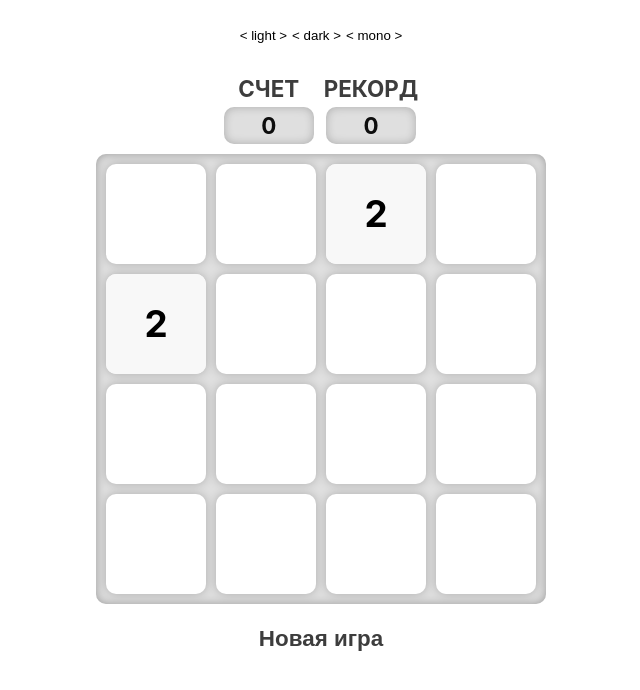
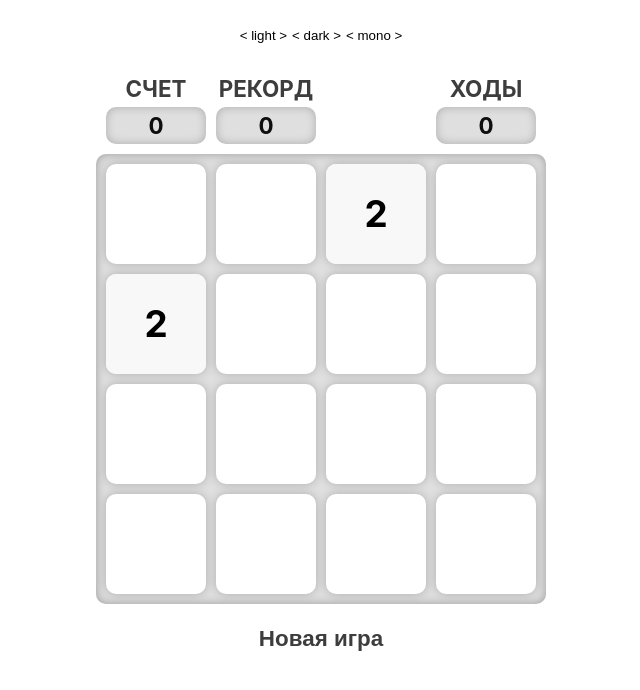
Before and after one commit to Tarasovvvv/2048, a React (Vite) app: page / in a window 1280 px wide. Shown: the top 690 px of the page, without its empty margins (319-959 px from the left). Built offline with nearby package versions, Linux system fonts and the light colour scheme.

Commit message:
fix tiles reanimates last move after page reloading

```diff
--- a/src/components/Game/Game.module.css
+++ b/src/components/Game/Game.module.css
@@ -1,71 +1,76 @@
 .game {
-  display: flex;
-  flex-direction: column;
-  align-items: center;
-  gap: 10px;
-  width: fit-content;
   margin: 0 auto; /*Потом заменить на grid area в app.css*/
+}
+
+h3 {
+  color: rgb(61, 61, 61);
+  text-transform: uppercase;
 }
 
 h3,
 p {
+  width: 100%;
   font-size: 1.4rem;
   font-weight: 700;
-}
-
-h3 {
-  color: rgb(61, 61, 61);
-}
-
-h3,
-p {
   margin: 0;
   padding: 5px 0;
   text-align: center;
 }
 
-h3 {
-  width: fit-content;
-  text-transform: uppercase;
-}
-
 p {
-  width: 90px;
   color: rgb(14, 14, 14);
   background-color: rgb(223, 223, 223);
   box-shadow: inset 0 0 10px 0 rgba(0, 0, 0, 0.226);
 }
 
 p,
-.score,
-.scoreboard {
+.tile,
+.tilebase,
+.playground {
   border-radius: 10px;
 }
 
+.scoreboard {
+  box-sizing: border-box;
+  width: 100%;
+  padding: 0 10px;
+  display: grid;
+  grid-template-columns: 100px 100px auto 100px;
+}
+
+.game,
 .score,
-.scoreboard {
+.moves,
+.buttonContainer {
   display: flex;
 }
 
-.score {
+.game,
+.score,
+.moves,
+.playground,
+.buttonContainer {
   flex-direction: column;
   align-items: center;
 }
 
+.game,
+.playground,
 .scoreboard {
   gap: 10px;
 }
 
+.game,
+.playground {
+  width: fit-content;
+}
+
 .playground {
   display: grid;
-  align-items: center;
   justify-content: center;
   justify-items: center;
   position: relative;
-  width: fit-content;
   padding: 10px;
-  border-radius: 10px;
-  gap: 10px;
   background-color: rgb(223, 223, 223);
   box-shadow: inset 0 0 10px 0 rgba(0, 0, 0, 0.308);
 }
@@ -74,7 +79,6 @@ p,
 .tilebase {
   text-align: center;
   align-content: center;
-  border-radius: 10px;
 }
 
 .tile,
@@ -130,9 +134,7 @@ p,
 }
 
 .buttonContainer {
-  display: flex;
   justify-content: center;
-  align-items: center;
   width: 150px;
   height: 50px;
 }
--- a/src/components/Game/Game.tsx
+++ b/src/components/Game/Game.tsx
@@ -1,4 +1,4 @@
-import { useEffect, useState } from "react";
+import { useEffect, useRef, useState } from "react";
 import "@/App.css";
 import s from "./Game.module.css";
 
@@ -62,6 +62,8 @@ function Game({ size }: GameProps) {
   };
   const moveTiles = (direction: string): void => {
     setGameState((prevGameState) => {
+      let newCoordsSum: number = 0;
+      let prevCoordsSum: number = 0;
       const horizontal: boolean = direction === "left" || direction === "right";
       const coordsAscending: boolean = direction === "down" || direction === "right";
       const newGameState: GameState = structuredClone(prevGameState);
@@ -71,7 +73,9 @@ function Game({ size }: GameProps) {
         const currentLine: Tile[] = newTiles.filter((t) => t[horizontal ? "y" : "x"] === i);
         if (coordsAscending) currentLine.reverse();
         let currentTile: Tile = currentLine[0];
+        prevCoordsSum += currentTile ? currentLine[0].x + currentLine[0].y + 1 : 0;
         for (let j = 1; j < currentLine.length; j++) {
+          prevCoordsSum += currentLine[j].x + currentLine[j].y + 1;
           if (currentLine[j].degree === currentTile.degree) {
             currentTile.degree++;
             currentLine[j].status = "deleted";
@@ -96,15 +100,13 @@ function Game({ size }: GameProps) {
             deletedTilesCount++;
           } else {
             t.status = "moved";
+            newCoordsSum += t.x + t.y + 1;
           }
         });
       }
 
       // Spawn new tile if movement occurred
-      if (
-        prevGameState.tiles.filter((t) => t.status !== "deleted").reduce((sumOfCoords, tile) => sumOfCoords + tile.x + tile.y + 1, 0) !==
-        newTiles.filter((t) => t.status !== "deleted").reduce((sumOfCoords, tile) => sumOfCoords + tile.x + tile.y + 1, 0)
-      ) {
+      if (newTiles.length === size ** 2 || newCoordsSum !== prevCoordsSum) {
         spawn(newTiles);
         newGameState.moves++;
       } else {
@@ -114,11 +116,14 @@ function Game({ size }: GameProps) {
       }
 
       newGameState.tiles = newTiles;
+      localStorage.setItem("isDrawed", "false");
       return newGameState;
     });
   };
   useEffect(() => {
-    if (localStorage.getItem("tiles") === "[]") restart();
+    if (localStorage.getItem("tiles") === "[]") {
+      restart();
+    }
 
     const handleKeydown = (event: KeyboardEvent): void => {
       switch (event.key) {
@@ -150,13 +155,19 @@ function Game({ size }: GameProps) {
   }, [gameState]);
 
   const drawTiles = () => {
-    setTimeout(() => {
-      gameState.tiles.forEach((tile) => {
-        const tileElement = document.getElementById(`tile-${tile.id}`)!;
-        tileElement.style.top = `${10 + tile.y * (tileSideLength + 10)}px`;
-        tileElement.style.left = `${10 + tile.x * (tileSideLength + 10)}px`;
-      });
-    }, 1);
+    const isDrawed: boolean = localStorage.getItem("isDrawed") ? (localStorage.getItem("isDrawed") === "true" ? true : false) : false;
+    if (!isDrawed) {
+      setTimeout(() => {
+        gameState.tiles.forEach((tile) => {
+          const tileElement: HTMLElement | null = document.getElementById(`tile-${tile.id}`);
+          if (tileElement) {
+            tileElement.style.top = `${10 + tile.y * (tileSideLength + 10)}px`;
+            tileElement.style.left = `${10 + tile.x * (tileSideLength + 10)}px`;
+          }
+        });
+        localStorage.setItem("isDrawed", "true");
+      }, 2);
+    }
     return gameState.tiles.map((tile) => (
       <div
         id={`tile-${tile.id}`}
@@ -165,8 +176,8 @@ function Game({ size }: GameProps) {
         style={{
           width: `${tileSideLength}px`,
           height: `${tileSideLength}px`,
-          top: `${10 + tile.y0 * (tileSideLength + 10)}px`,
-          left: `${10 + tile.x0 * (tileSideLength + 10)}px`,
+          top: `${10 + tile[isDrawed ? "y" : "y0"] * (tileSideLength + 10)}px`,
+          left: `${10 + tile[isDrawed ? "x" : "x0"] * (tileSideLength + 10)}px`,
           backgroundColor: `${getTileColor(tile.degree)}`,
           animation: `${tile.status === "just-spawned" ? s.spawn + " 300ms linear" : "none"}, ${tile.degree > 15 ? s.rainbow + " 3s infinite linear" : "none"}`,
           zIndex: `${tile.status === "moved" ? 2 : 1}`,
@@ -190,13 +201,17 @@ function Game({ size }: GameProps) {
     <section className={s.game}>
       <h2 className="visually-hidden">Игровое поле</h2>
       <section className={s.scoreboard}>
-        <section className={s.score}>
+        <section className={s.score} style={{ gridColumn: 1 }}>
           <h3>Счет</h3>
           <p>{gameState.score}</p>
         </section>
-        <section className={s.score}>
+        <section className={s.score} style={{ gridColumn: 2 }}>
           <h3>Рекорд</h3>
           <p>{gameState.bestScore}</p>
+        </section>
+        <section className={s.moves} style={{ gridColumn: 4 }}>
+          <h3>Ходы</h3>
+          <p>{gameState.moves}</p>
         </section>
       </section>
       <div style={{ display: "flex", flexDirection: "column", gap: "10px", alignItems: "center" }}>
--- a/src/components/History/History.tsx
+++ b/src/components/History/History.tsx
@@ -5,7 +5,9 @@ function History() {
   const [historyData, setHistoryData] = useState();
   useEffect(() => {}, []);
 
-  return <section className={s.history}></section>;
+  return <section className={s.history}>
+
+  </section>;
 }
 
 export default History;
```
Also changed, not shown: 2 other files (tests, documents, lock files or other folders).
